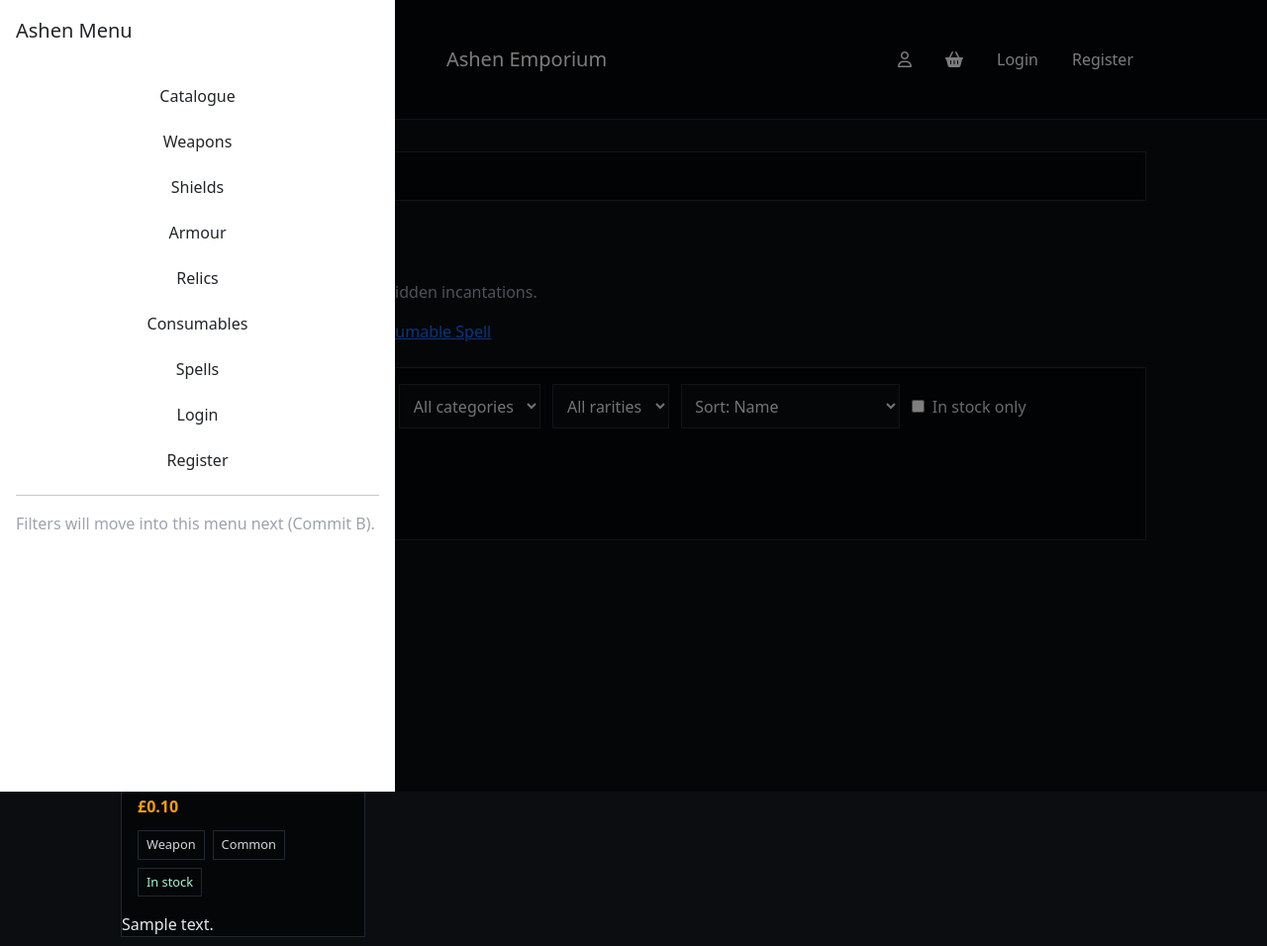
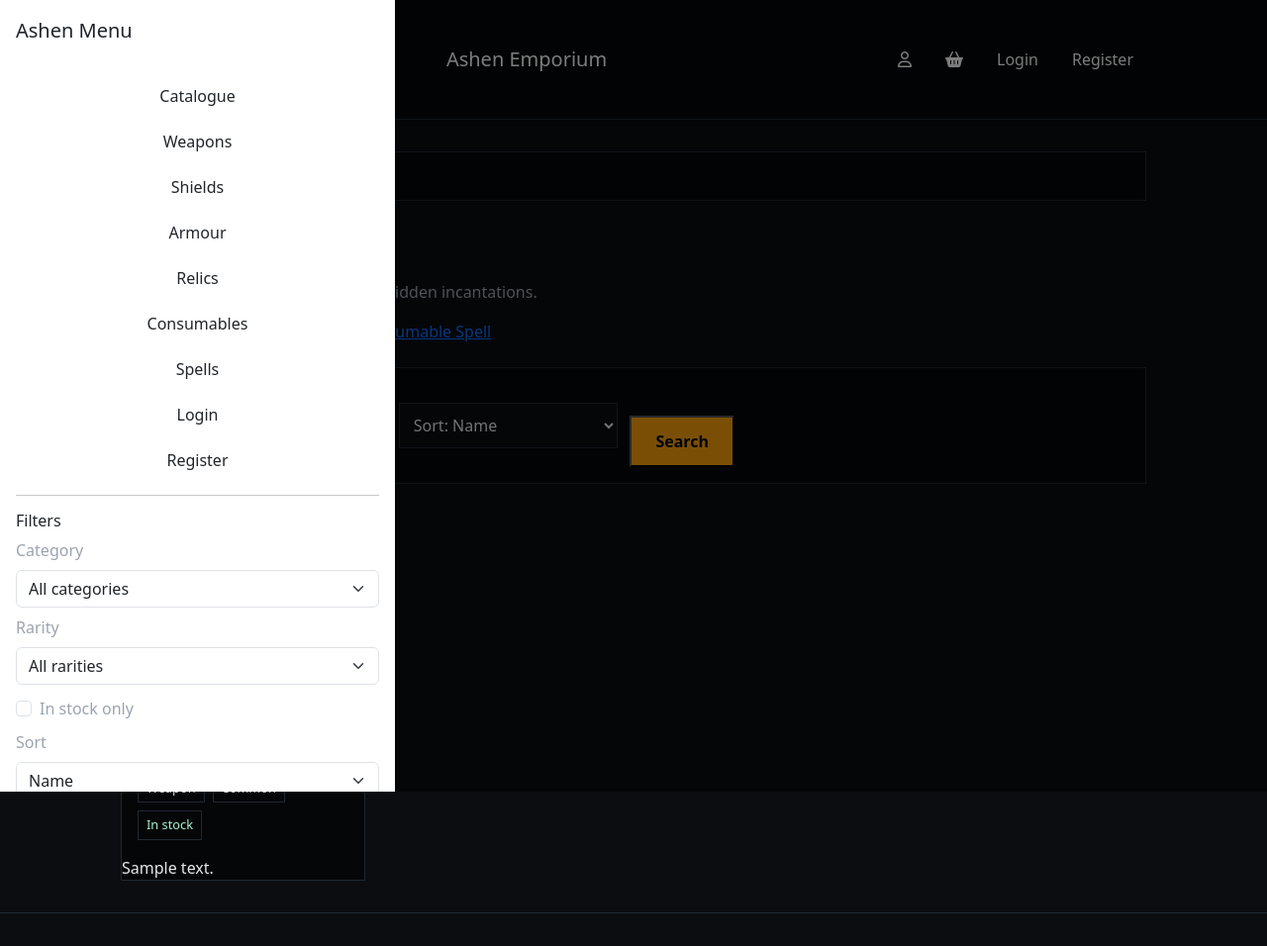
Before and after one commit to TGOSS1984/ashen-emporium, a Django app: page /catalogue/ in a window 1280 px wide, after a click that opens the changed part. Shown: the top 956 px of the page at 99% size. Run offline with Django 4.2, Linux system fonts and the light colour scheme; tables that the repository leaves empty hold one stand-in row (values such as "Sample post"); grey boxes marked "Sample" are stand-in pictures; one stand-in notice (Sample message) is shown.

Commit message:
feat(ui): move catalogue filters into offcanvas and keep search visible

```diff
--- a/templates/base.html
+++ b/templates/base.html
@@ -89,7 +89,54 @@
 
       <hr class="ae-divider">
 
-      <p class="muted mb-2">Filters will move into this menu next (Commit B).</p>
+<h6 class="mb-2">Filters</h6>
+
+<form method="get" action="{% url 'product_list' %}" class="d-grid gap-2">
+
+  <label class="form-label mb-0 muted">Category</label>
+  <select class="form-select ae-select" name="category">
+    <option value="">All categories</option>
+    <option value="weapon">Weapons</option>
+    <option value="shield">Shields</option>
+    <option value="armour">Armour</option>
+    <option value="relic">Relics</option>
+    <option value="consumable">Consumables</option>
+    <option value="spell">Spells</option>
+  </select>
+
+  <label class="form-label mb-0 muted">Rarity</label>
+  <select class="form-select ae-select" name="rarity">
+    <option value="">All rarities</option>
+    <option value="common">Common</option>
+    <option value="rare">Rare</option>
+    <option value="mythic">Mythic</option>
+    <option value="relic">Relic</option>
+  </select>
+
+  <div class="form-check mt-1">
+    <input class="form-check-input" type="checkbox" value="1" id="inStockOnly" name="in_stock">
+    <label class="form-check-label muted" for="inStockOnly">
+      In stock only
+    </label>
+  </div>
+
+  <!-- Keep sort available here too -->
+  <label class="form-label mb-0 muted">Sort</label>
+  <select class="form-select ae-select" name="sort">
+    <option value="name">Name</option>
+    <option value="price_asc">Price (Low → High)</option>
+    <option value="price_desc">Price (High → Low)</option>
+    <option value="rarity">Rarity</option>
+    <option value="newest">Newest</option>
+  </select>
+
+  <!-- Preserve current search query when filtering -->
+  <input type="hidden" name="q" value="{{ request.GET.q|default:'' }}">
+
+  <button type="submit" class="btn btn-warning fw-bold">Apply filters</button>
+  <a class="btn ae-menu-btn" href="{% url 'product_list' %}">Clear filters</a>
+</form>
+
     </div>
   </div>
 </header>
--- a/templates/catalog/product_list.html
+++ b/templates/catalog/product_list.html
@@ -21,20 +21,6 @@
 <form method="get" class="filter-bar">
   <input type="text" name="q" placeholder="Search…" value="{{ q }}">
 
-    <select name="category">
-        <option value="">All categories</option>
-        {% for value, label in category_choices %}
-            <option value="{{ value }}" {% if value == category %}selected{% endif %}>{{ label }}</option>
-        {% endfor %}
-    </select>
-
-    <select name="rarity">
-        <option value="">All rarities</option>
-        {% for value, label in rarity_choices %}
-            <option value="{{ value }}" {% if value == rarity %}selected{% endif %}>{{ label }}</option>
-        {% endfor %}
-    </select>
-
   <select name="sort">
     <option value="name" {% if sort == "name" %}selected{% endif %}>Sort: Name</option>
     <option value="price_asc" {% if sort == "price_asc" %}selected{% endif %}>Sort: Price (Low → High)</option>
@@ -43,14 +29,14 @@
     <option value="newest" {% if sort == "newest" %}selected{% endif %}>Sort: Newest</option>
   </select>
 
+  <!-- Preserve filters chosen in offcanvas -->
+  <input type="hidden" name="category" value="{{ category }}">
+  <input type="hidden" name="rarity" value="{{ rarity }}">
+  <input type="hidden" name="in_stock" value="{{ in_stock }}">
 
-    <label class="checkbox">
-        <input type="checkbox" name="in_stock" value="1" {% if in_stock == "1" %}checked{% endif %}>
-        In stock only
-    </label>
+  <button type="submit" class="cta-button">Search</button>
+</form>
 
-    <button type="submit" class="cta-button">Filter</button>
-</form>
 
 {% if q or category or rarity or in_stock == "1" %}
   <p class="muted">
```
Lines whose indentation alone changed are shown as unchanged.
